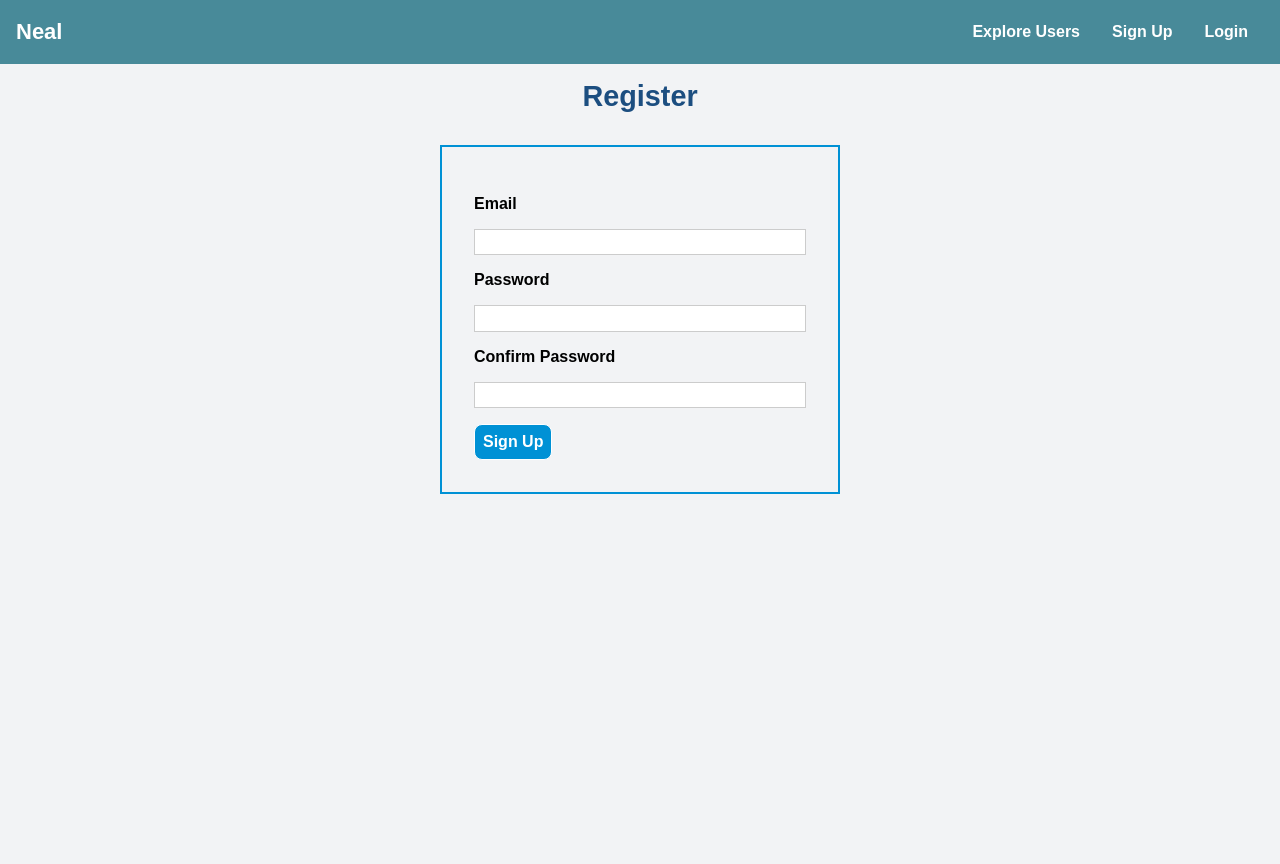
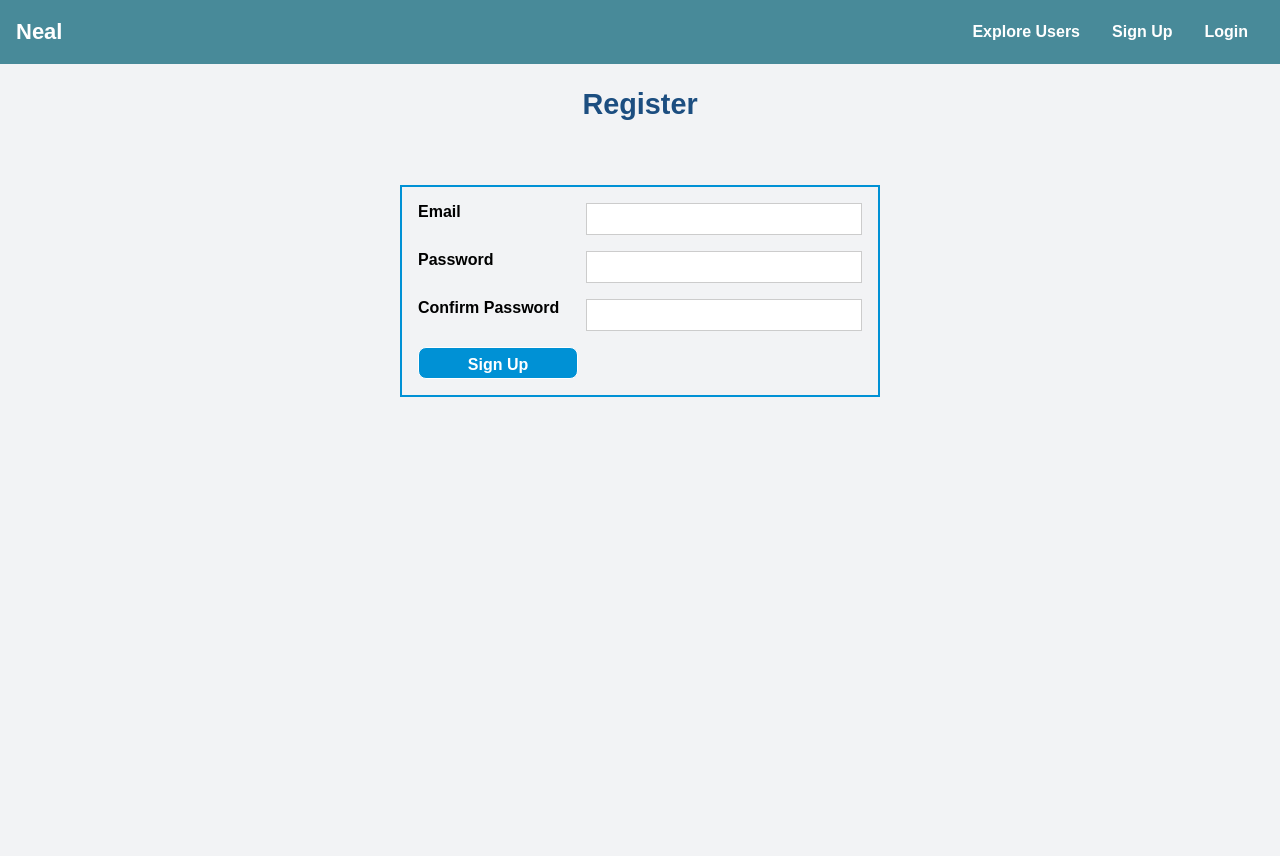
Before and after one commit to nealthom/social, a React (Create React App) app in the folder client/: page /register in a window 1280 px wide. Built offline with nearby package versions, Linux system fonts and the light colour scheme.

Commit message:
finishing up register styling

```diff
--- a/client/src/App.css
+++ /dev/null
@@ -1,47 +0,0 @@
-* {
-  box-sizing: border-box;
-}
-
-html {
-  height: 100%;
-}
-
-body {
-  font-family: 'Montserrat', sans-serif;
-  margin: 0;
-  height: 100%;
-}
-
-.App {
-  text-align: center;
-}
-
-.App-logo {
-  animation: App-logo-spin infinite 20s linear;
-  height: 40vmin;
-  pointer-events: none;
-}
-
-.App-header {
-  background-color: #282c34;
-  min-height: 100vh;
-  display: flex;
-  flex-direction: column;
-  align-items: center;
-  justify-content: center;
-  font-size: calc(10px + 2vmin);
-  color: white;
-}
-
-.App-link {
-  color: #61dafb;
-}
-
-@keyframes App-logo-spin {
-  from {
-    transform: rotate(0deg);
-  }
-  to {
-    transform: rotate(360deg);
-  }
-}
--- a/client/src/App.js
+++ b/client/src/App.js
@@ -1,21 +1,23 @@
-import React, {Component} from 'react';
-import {BrowserRouter as Router, Route} from 'react-router-dom';
-
-import Navbar from './components/layout/Navbar';
-import Landing from './components/layout/Landing';
-import Register from './components/auth/Register';
-import Login from './components/auth/Login';
+import React, { Component } from "react";
+import { BrowserRouter as Router, Route } from "react-router-dom";
+import "./Shared.css";
+import Navbar from "./components/layout/Navbar";
+import Landing from "./components/layout/Landing";
+import Register from "./components/auth/Register";
+import Login from "./components/auth/Login";
 
 class App extends Component {
   render() {
     return (
       <Router>
-        <div className="App">
+        <div className="Shared">
           <Navbar />
-          <Route exact path="/" component={Landing} />
-          <div className="container">
-            <Route exact path="/register" component={Register} />
-            <Route exact path="/login" component={Login} />
+          <div className="main">
+            <Route exact path="/" component={Landing} />
+            <div className="container">
+              <Route exact path="/register" component={Register} />
+              <Route exact path="/login" component={Login} />
+            </div>
           </div>
         </div>
       </Router>
--- /dev/null
+++ b/client/src/Shared.css
@@ -0,0 +1,21 @@
+* {
+  box-sizing: border-box;
+  margin: 0;
+}
+
+html {
+  height: 100%;
+}
+
+body {
+  font-family: "Montserrat", sans-serif;
+  margin: 500;
+  display: grid;
+  grid-template-rows: 4rem auto 8rem;
+  height: 100%;
+}
+
+.main {
+  margin-top: 3.5rem;
+  grid-row-start: 2;
+}
--- a/client/src/components/auth/Register.js
+++ b/client/src/components/auth/Register.js
@@ -8,11 +8,11 @@ class Register extends Component {
         <div className={Styles.main}>
           <h1 className={Styles.register_title}>Register</h1>
           <form action="/" className={Styles.signup_form}>
-            <label for="email">Email</label>
+            <label htmlFor="email">Email</label>
             <input type="email" id="email" />
-            <label for="password">Password</label>
+            <label htmlFor="password">Password</label>
             <input type="password" id="password" />
-            <label for="password2">Confirm Password</label>
+            <label htmlFor="password2">Confirm Password</label>
             <input type="password" id="password2" />
             <button type="submit" className={Styles.button}>
               Sign Up
--- a/client/src/components/auth/Register.module.css
+++ b/client/src/components/auth/Register.module.css
@@ -1,23 +1,28 @@
 .container {
-  margin-top: 4rem;
+  margin: 0;
   background: #f2f3f5;
   width: 100vw;
   height: 100vh;
 }
 
 .main {
-  padding-top: 1rem;
+  grid-row-start: 2;
 }
 
 .register_title {
+  margin-top: 2rem;
+  padding: 2rem;
   margin-bottom: 2rem;
   text-align: center;
   font-size: 1.8rem;
   color: #1c4e80;
 }
 .signup_form {
-  padding: 2rem;
+  padding: 1rem;
   border: #0091d5 solid 2px;
+  display: grid;
+  grid-auto-rows: 2rem;
+  grid-row-gap: 0.5rem;
 }
 
 .signup_form label {
@@ -26,7 +31,6 @@
 .signup_form label,
 .signup_form input {
   display: block;
-  margin-top: 1rem;
   width: 100%;
 }
 
@@ -44,7 +48,6 @@
 
 .signup_form button {
   display: block;
-  margin-top: 1rem;
 }
 
 .button {
@@ -79,6 +82,9 @@
 @media (min-width: 40rem) {
   .signup_form {
     margin: auto;
-    width: 25rem;
+    width: 30rem;
+    grid-template-columns: 10rem auto;
+    grid-row-gap: 1rem;
+    grid-column-gap: 0.5rem;
   }
 }
--- a/client/src/components/layout/Landing.module.css
+++ b/client/src/components/layout/Landing.module.css
@@ -1,12 +1,3 @@
-* {
-  box-sizing: border-box;
-}
-
-body {
-  font-family: "Montserrat", sans-serif;
-  margin: 0;
-}
-
 .overview {
   background-color: #f1f1f1;
   /*background: url('../../images/virus-1812092_1280.jpg') center/cover;*/
--- a/client/src/components/layout/Navbar.module.css
+++ b/client/src/components/layout/Navbar.module.css
@@ -1,12 +1,3 @@
-* {
-  box-sizing: border-box;
-}
-
-body {
-  font-family: "Montserrat", sans-serif;
-  margin: 0;
-}
-
 .backdrop {
   position: absolute;
 
```
